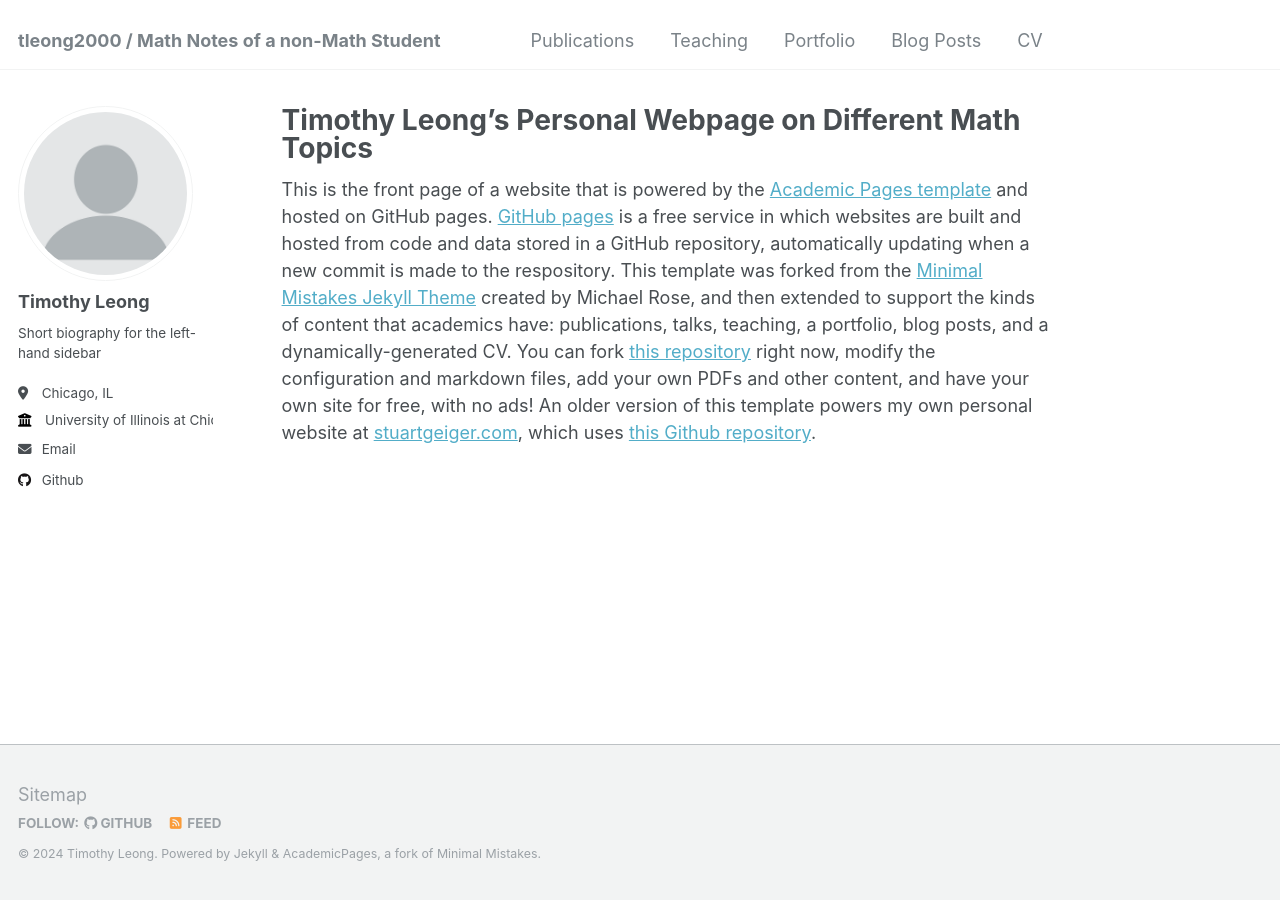
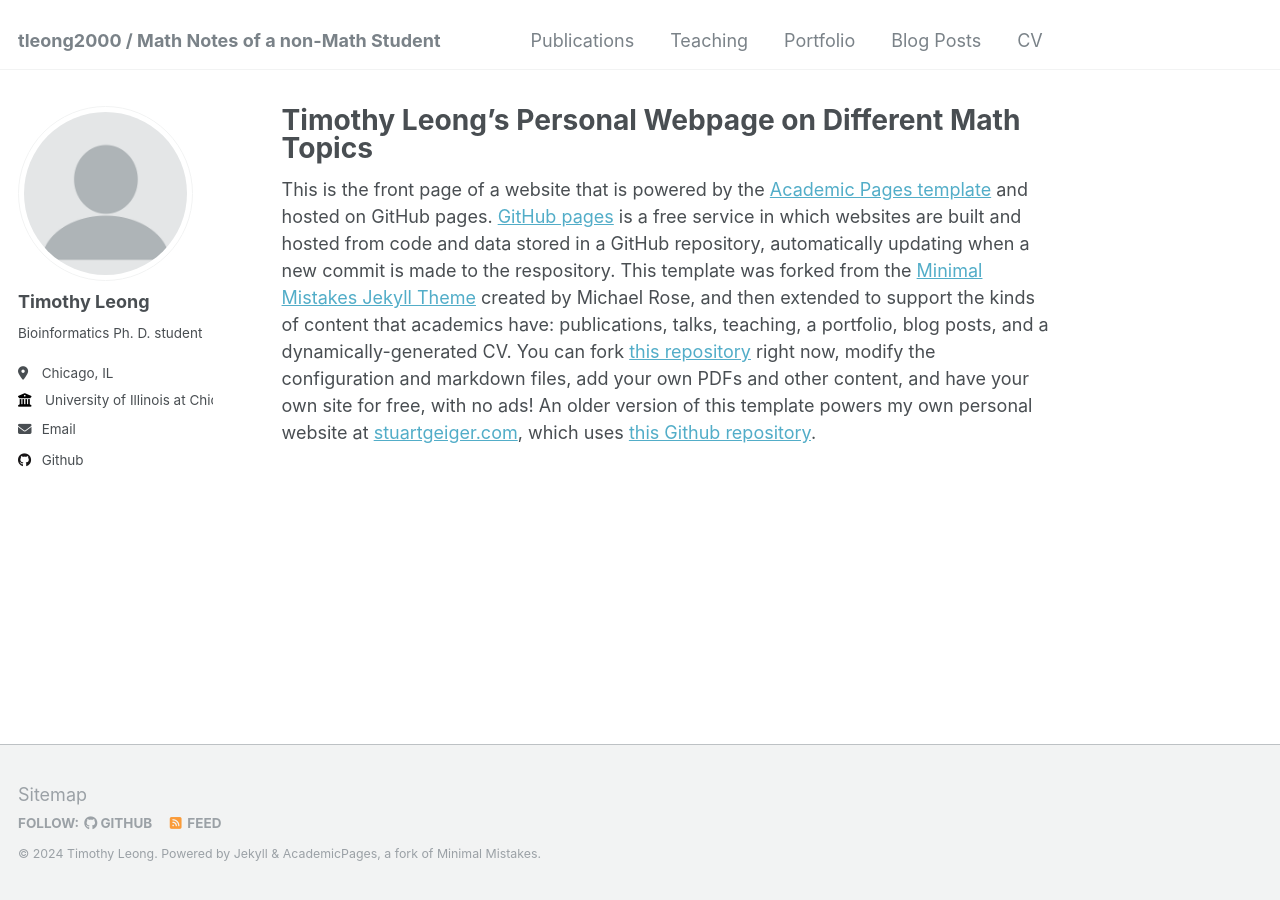
Before and after one commit to TLeong2000/tleong2000.github.io, a Jekyll site: the page built from _pages/about.md, in a window 1280 px wide. Built offline with Jekyll 4.4.1, drawn with Linux system fonts in a browser that asks for light colours.

Commit message:
Update _config.yml

```diff
--- a/_config.yml
+++ b/_config.yml
@@ -24,7 +24,7 @@ author:
   avatar           : "profile.png"
   name             : "Timothy Leong"
   pronouns         : # example: "she/her"
-  bio              : "Short biography for the left-hand sidebar"
+  bio              : "Bioinformatics Ph. D. student"
   location         : "Chicago, IL"
   employer         : "University of Illinois at Chicago"
   uri              : # URL
```
